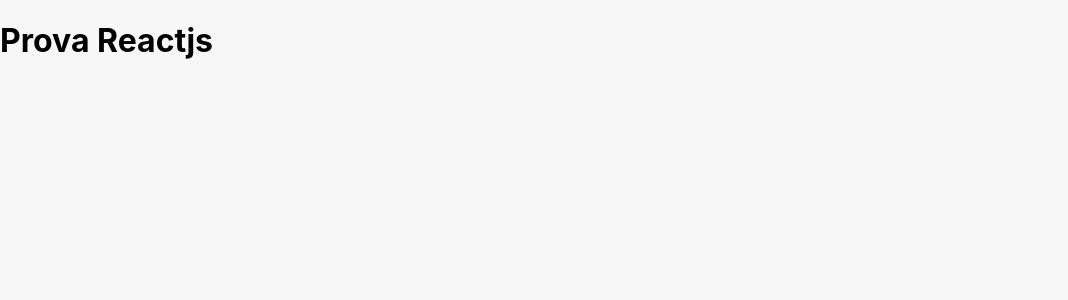
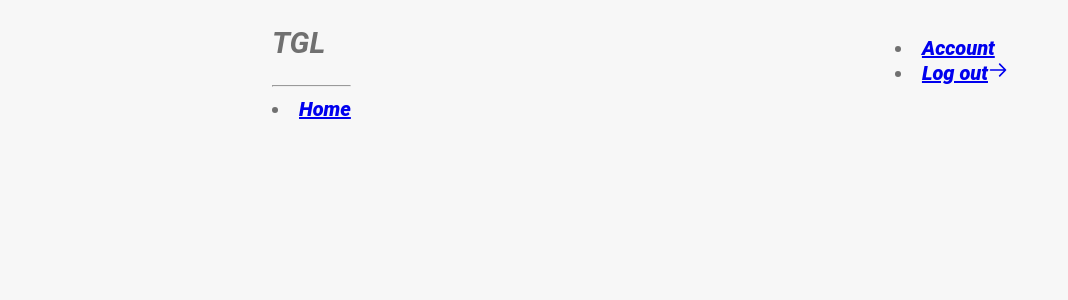
Before and after one commit to Wesleyss071299/ReactksProva, a React (Create React App) app: page / in a window 1280 px wide. Shown: the top 300 px of the page, without its empty margins (0-1068 px from the left). Built offline with nearby package versions, Linux system fonts and the light colour scheme.

Commit message:
feat: navbar

```diff
--- a/src/App.tsx
+++ b/src/App.tsx
@@ -1,7 +1,9 @@
+import Navbar from "./components/Navbar";
+
 function App() {
   return (
     <div>
-      <h1>Prova Reactjs</h1>
+      <Navbar />
     </div>
   );
 }
--- /dev/null
+++ b/src/components/Navbar/index.tsx
@@ -0,0 +1,34 @@
+import React from 'react';
+import {NavbarContainer} from './styles'
+
+const Navbar: React.FC = () => {
+    return(
+        <header>
+        <NavbarContainer>
+            <div>
+                <div>
+                    <h1>TGL</h1>
+                    <hr />
+                </div>
+                <div>
+                    <li><a  href="/">Home</a></li>
+                </div>
+            </div>
+            <div>
+                <div>
+                    <li><a href="/">Account</a></li>
+                    <li>
+                        <a href="/">Log out
+                            <svg width="1em" xmlns="http://www.w3.org/2000/svg" fill="none" viewBox="0 0 24 24" stroke="currentColor">
+                                <path stroke-linecap="round" stroke-linejoin="round" stroke-width="2" d="M14 5l7 7m0 0l-7 7m7-7H3" />
+                            </svg>
+                        </a>
+                    </li>
+                </div>
+            </div>
+        </NavbarContainer>
+    </header>
+    );
+}
+
+export default Navbar;
--- /dev/null
+++ b/src/components/Navbar/styles.ts
@@ -0,0 +1,12 @@
+import styled from 'styled-components'
+
+export const NavbarContainer = styled.nav`
+    display: flex;
+    justify-content: space-around;
+    align-items: center;
+    flex-wrap: wrap;
+    font-size: 20px;
+    font-style: italic;
+    font-weight: 900;
+    color: #707070;
+`
--- a/src/index.css
+++ b/src/index.css
@@ -14,4 +14,6 @@ code {
 
 body {
   background-color: #f7f7f7;
+  margin: 0;
+	font-family: 'Roboto';
 }
--- a/src/react-app-env.d.ts
+++ b/src/react-app-env.d.ts
@@ -1 +1,4 @@
-/// <reference types="react-scripts" />
+///<reference types="react-scripts" />
+declare module "react/jsx-runtime" {
+    export default any;
+  }
```
Also changed, not shown: package.json (+8 -1 lines), 1 other file (tests, documents, lock files or other folders).
